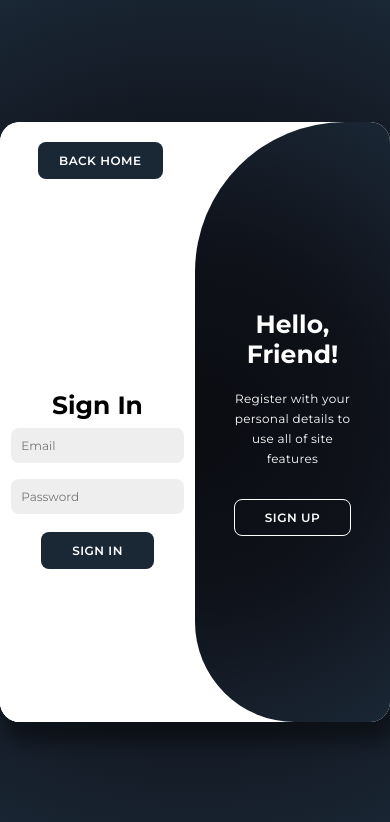
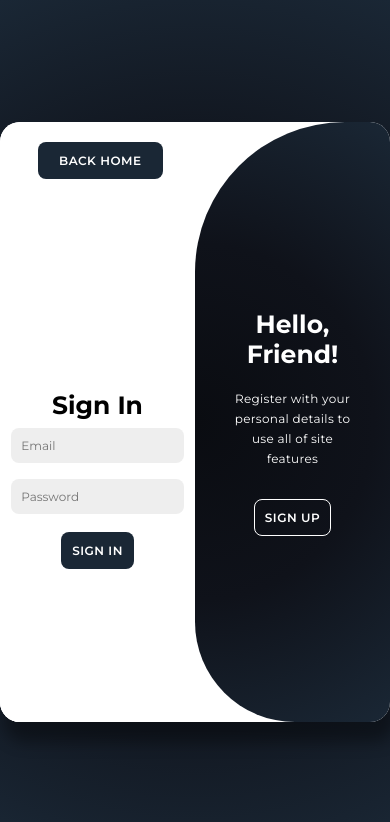
Before and after one commit to tanducho234/ojt-gw-01-pj-gemini-chat-box, a plain HTML site: page front-end/login-register.html in a window 390 px wide. Drawn offline with Linux system fonts and the light colour scheme.

Commit message:
UI/fix button login register page in 400px

```diff
--- a/front-end/css/chat.css
+++ b/front-end/css/chat.css
@@ -567,7 +567,7 @@ body.hide-header .header {
   .chat-area {
     width: 100%;
   }
-
+}
 .chat-message.model {
   line-height: 30px;
 }
--- a/front-end/css/login-register.css
+++ b/front-end/css/login-register.css
@@ -257,9 +257,10 @@ body {
 
   }
   .container button {
-    padding: 10px 30px;
+    padding: 10px 10px;
     font-size: 12px;
   }
+
 
 
 }
```
Also changed, not shown: front-end/images/avatardefault.png (added).
